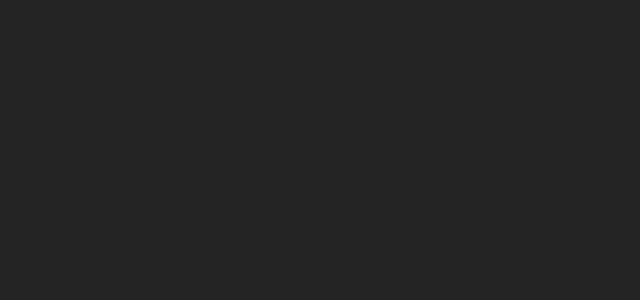
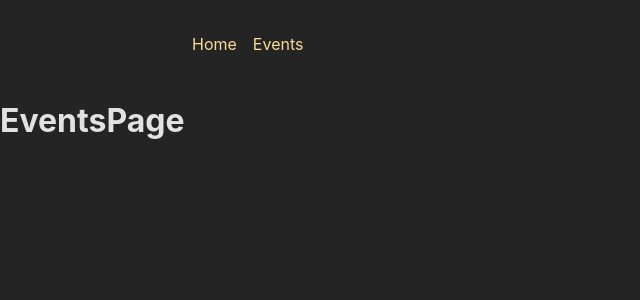
Before and after one commit to sunil04ce/react-complete-guide-S20-routing-with-backend, a React (Create React App) app in the folder frontend/: page /events in a window 1280 px wide. Shown: the top 300 px of the page, without its empty margins (0-640 px from the left). Built offline with nearby package versions, Linux system fonts and the light colour scheme.

Commit message:
added route paths and  other pages

```diff
--- a/frontend/src/App.js
+++ b/frontend/src/App.js
@@ -20,8 +20,32 @@
 // 7. Output the ID of the selected event on the EventDetailPage
 // BONUS: Add another (nested) layout route that adds the <EventNavigation> component above all /events... page components
 
+import { createBrowserRouter, RouterProvider } from "react-router-dom";
+import RootLayout from "./pages/Root";
+import HomePage from "./pages/Home";
+import EventsPage from "./pages/Events";
+import EventDetailPage from "./pages/EventDetail";
+import NewEventPage from "./pages/NewEvent";
+import EditEventPage from "./pages/EditEvent";
+import ErrorPage from "./pages/Error";
+
+const router = createBrowserRouter([
+  {
+    path: "/",
+    element: <RootLayout />,
+    errorElement: <ErrorPage />,
+    children: [
+      { index: true, element: <HomePage /> },
+      { path: "events", element: <EventsPage /> },
+      { path: "events/:eventId", element: <EventDetailPage /> },
+      { path: "events/new", element: <NewEventPage /> },
+      { path: "events/:eventId/edit", element: <EditEventPage /> },
+    ],
+  },
+]);
+
 function App() {
-  return <div></div>;
+  return <RouterProvider router={router} />;
 }
 
 export default App;
--- /dev/null
+++ b/frontend/src/pages/EditEvent.js
@@ -0,0 +1,7 @@
+const EditEventPage = () => {
+    return (
+        <h1>EditEventPage</h1>
+    )
+};
+
+export default EditEventPage;
--- /dev/null
+++ b/frontend/src/pages/Error.js
@@ -0,0 +1,15 @@
+import MainNavigation from "../components/MainNavigation";
+
+const ErrorPage = () => {
+    return (
+        <>
+            <MainNavigation />
+            <main>
+                <h1>An error occurred!</h1>
+                <p>Could not find this page!</p>
+            </main>
+        </>
+    );
+};
+
+export default ErrorPage;
--- /dev/null
+++ b/frontend/src/pages/EventDetail.js
@@ -0,0 +1,7 @@
+const EventDetailPage = () => {
+    return (
+        <h1>EventDetailPage</h1>
+    )
+};
+
+export default EventDetailPage;
--- /dev/null
+++ b/frontend/src/pages/Events.js
@@ -0,0 +1,8 @@
+
+const EventsPage = () => {
+    return (<h1>
+        EventsPage
+    </h1>);
+};
+
+export default EventsPage;
--- /dev/null
+++ b/frontend/src/pages/NewEvent.js
@@ -0,0 +1,7 @@
+const NewEventPage = () => {
+    return (
+        <h1>NewEventPage</h1>
+    )
+};
+
+export default NewEventPage;
--- /dev/null
+++ b/frontend/src/pages/Root.js
@@ -0,0 +1,15 @@
+import { Outlet } from "react-router-dom";
+import MainNavigation from "../components/MainNavigation";
+
+const RootLayout = () => {
+    return (
+        <>
+            <MainNavigation />
+            <main>
+                <Outlet />
+            </main>
+        </>
+    );
+}
+
+export default RootLayout;
```
